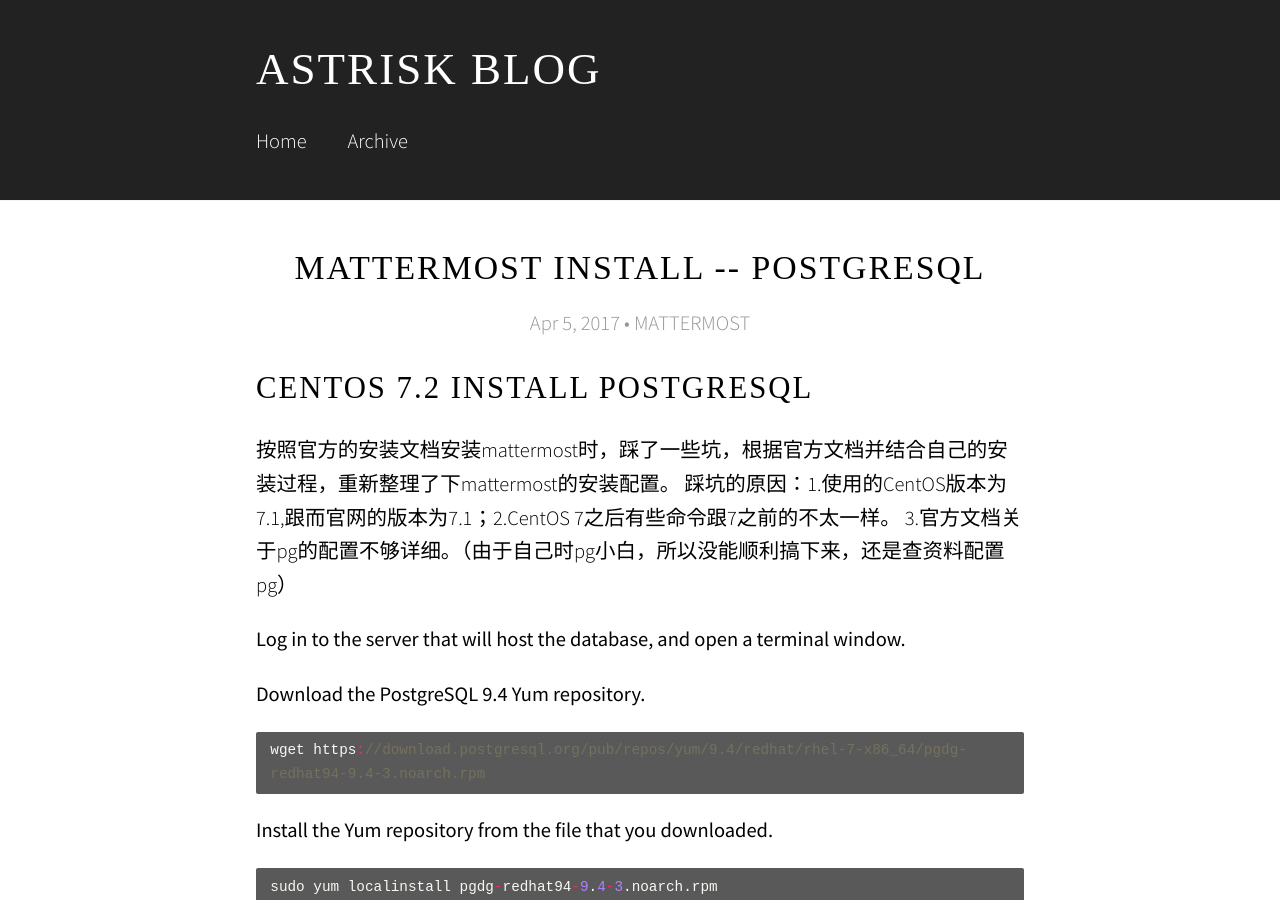
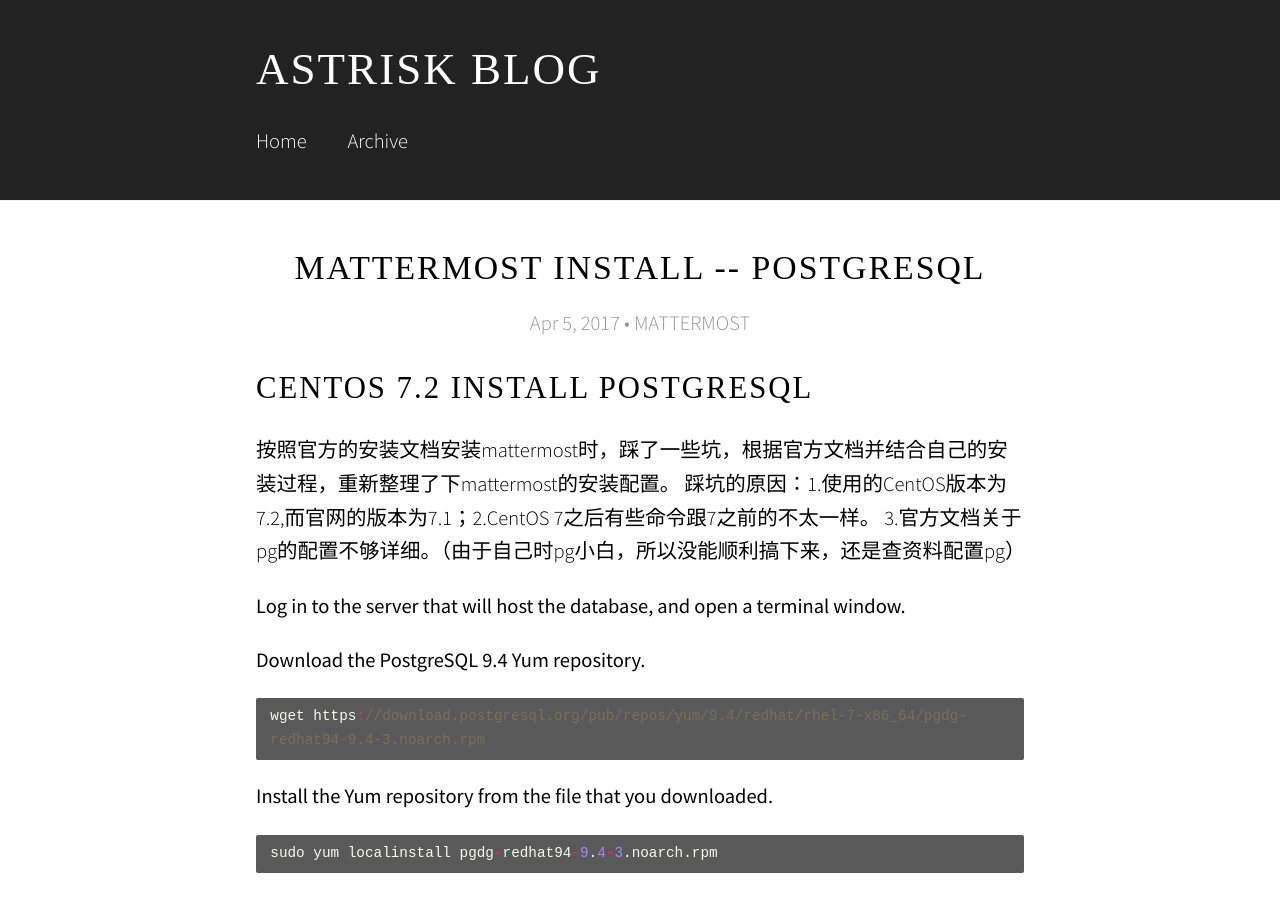
Before and after one commit to astrisk/astrisk.github.io, a Jekyll site: the page built from _posts/2017-04-05-mattermost-postgresql.md, in a window 1280 px wide and 900 px high. Built offline with Jekyll 4.4.1, drawn with Linux system fonts in a browser that asks for light colours; some web fonts are replaced.

Commit message:
修改笔误

```diff
--- a/_posts/2017-04-05-mattermost-postgresql.md
+++ b/_posts/2017-04-05-mattermost-postgresql.md
@@ -7,7 +7,7 @@
 # CentOS 7.2 install PostgreSQL
 
 按照官方的安装文档安装mattermost时，踩了一些坑，根据官方文档并结合自己的安装过程，重新整理了下mattermost的安装配置。
-踩坑的原因：1.使用的CentOS版本为7.1,跟而官网的版本为7.1；2.CentOS 7之后有些命令跟7之前的不太一样。 3.官方文档关于pg的配置不够详细。（由于自己时pg小白，所以没能顺利搞下来，还是查资料配置pg）
+踩坑的原因：1.使用的CentOS版本为7.2,而官网的版本为7.1；2.CentOS 7之后有些命令跟7之前的不太一样。 3.官方文档关于pg的配置不够详细。（由于自己时pg小白，所以没能顺利搞下来，还是查资料配置pg）
 
 **Log in to the server that will host the database, and open a terminal window.**
 
```
